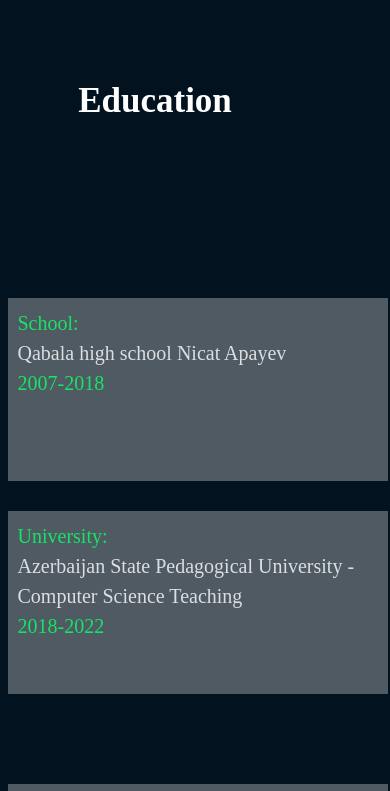
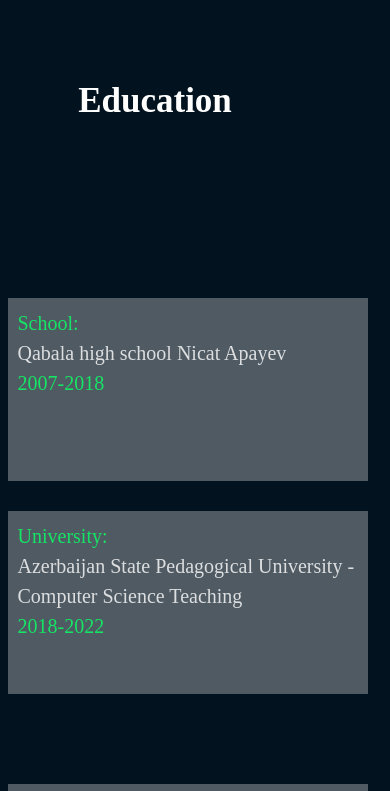
Before and after one commit to NailaMutallibova/Portfolio, a plain HTML site: page index.html in a window 390 px wide. Shown: the part 2694-3485 px from the top of the page. Drawn offline with nearby package versions, Linux system fonts and the light colour scheme.

Commit message:
Portfolio

```diff
--- a/index.css
+++ b/index.css
@@ -712,7 +712,7 @@
 
 
 .eduPart {
-    width: 360px !important;
+    width: 340px !important;
     height: 130px !important;
 }
 .eduH2{
```
